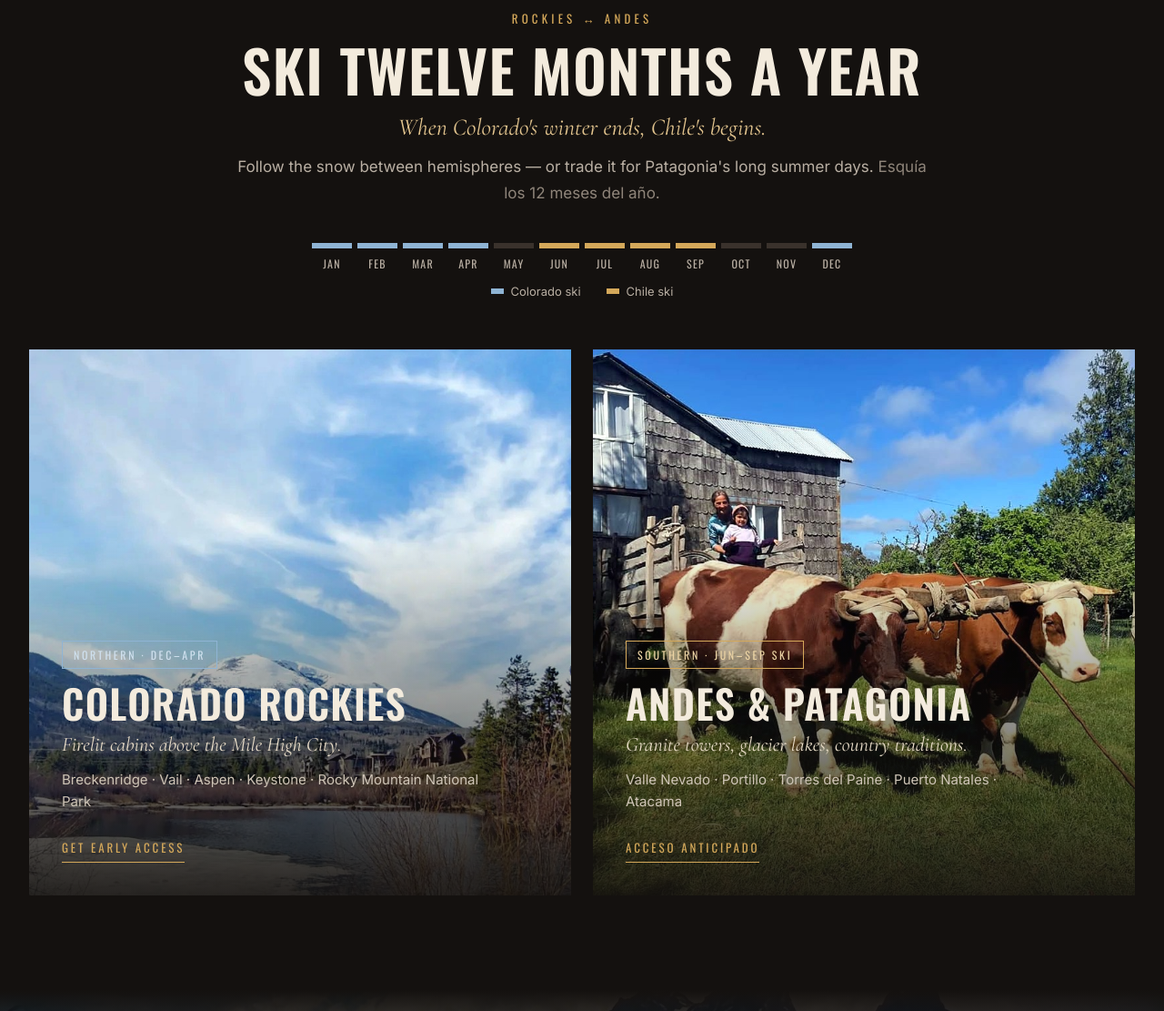
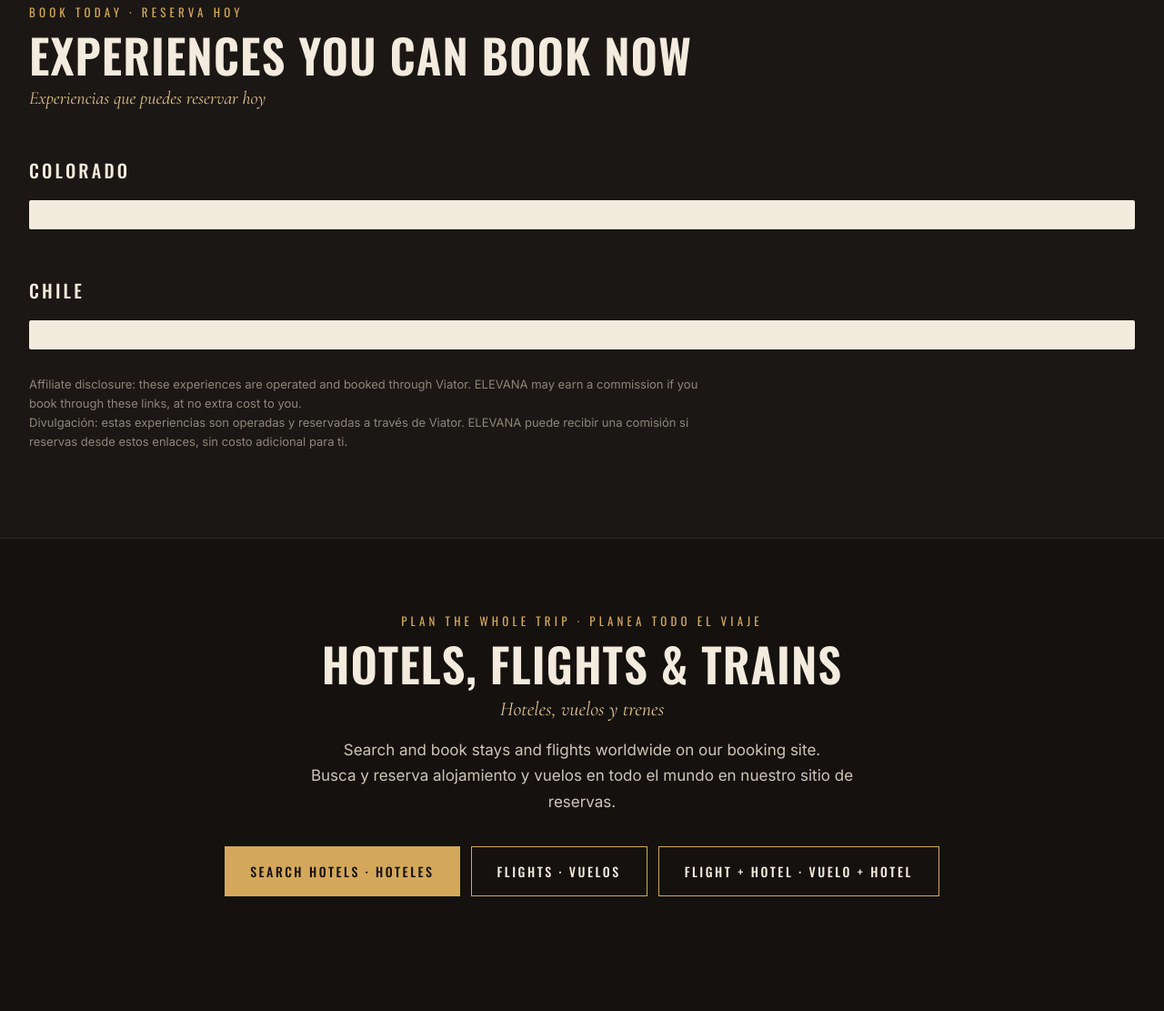
Before and after one commit to contactoamileup-deepclean/elevana-site, a plain HTML site: page index.html in a window 1280 px wide. Shown: the part 986-2097 px from the top of the page at 91% size. Drawn offline with nearby package versions, Linux system fonts and the light colour scheme; a script that the page names is missing.

Commit message:
Move bookable experiences to top, add hotels/flights booking block
Co-Authored-By: Claude Sonnet 5.5 <noreply@anthropic.com>
Claude-Session: https://claude.ai/code/session_01CUGMFS9o6pxfHD73pRb5st

```diff
--- a/index.html
+++ b/index.html
@@ -59,6 +59,43 @@ The Rockies · The Andes · Patagonia
 <a href="#festival" style="font-family: Oswald, sans-serif; font-size: 14px; font-weight: 500; letter-spacing: 0.18em; text-transform: uppercase; padding: 16px 24px; text-decoration: none; min-height: 52px; box-sizing: border-box; display: inline-flex; align-items: center; color: #14110F; background: #D4A85A">Get early access</a>
 <a href="https://docs.google.com/forms/d/e/1FAIpQLSdzdByjA9bBAYaAC9-SofNDI0DejHqvnKaNgOauD-Ayt_nh3w/viewform" target="_blank" rel="noopener" style="font-family: Oswald, sans-serif; font-size: 14px; font-weight: 500; letter-spacing: 0.18em; text-transform: uppercase; padding: 16px 24px; text-decoration: none; min-height: 52px; box-sizing: border-box; display: inline-flex; align-items: center; color: #F3EBDD; border: 1px solid rgba(243,235,221,0.6); background: rgba(20,17,15,0.45)">List your property</a>
 </div>
+</div>
+</div>
+</section>
+
+<!-- BOOKABLE EXPERIENCES (Viator affiliate widgets) -->
+<section id="book-experiences" style="background: #1B1714; border-top: 1px solid #2E2723">
+<div style="max-width: 1280px; margin: 0 auto; padding: 88px 32px 96px">
+<p style="margin: 0; font-family: Oswald, sans-serif; font-size: 13px; letter-spacing: 0.32em; text-transform: uppercase; color: #D4A85A">Book today · Reserva hoy</p>
+<h2 style="margin: 12px 0 0; font-family: Oswald, sans-serif; font-weight: 600; font-size: clamp(36px, 4vw, 54px); line-height: 1; text-transform: uppercase; letter-spacing: 0.02em">Experiences you can book now</h2>
+<p style="margin: 10px 0 0; font-family: 'Cormorant Garamond', serif; font-style: italic; font-size: 20px; color: #E2C48E">Experiencias que puedes reservar hoy</p>
+
+<h3 style="margin: 52px 0 18px; font-family: Oswald, sans-serif; font-weight: 500; font-size: 20px; letter-spacing: 0.16em; text-transform: uppercase; color: #F3EBDD">Colorado</h3>
+<div style="background: #F3EBDD; padding: 16px; border-radius: 2px">
+<div data-vi-partner-id="P00333327" data-vi-widget-ref="W-a76e74ee-d101-436a-8cf1-98cede6bb47b"></div>
+</div>
+
+<h3 style="margin: 52px 0 18px; font-family: Oswald, sans-serif; font-weight: 500; font-size: 20px; letter-spacing: 0.16em; text-transform: uppercase; color: #F3EBDD">Chile</h3>
+<div style="background: #F3EBDD; padding: 16px; border-radius: 2px">
+<div data-vi-partner-id="P00333327" data-vi-widget-ref="W-3d103519-5ad6-49f6-8ded-20d142904525"></div>
+</div>
+
+<p style="margin: 28px 0 0; font-size: 13px; line-height: 1.6; color: #8F857A; max-width: 760px">Affiliate disclosure: these experiences are operated and booked through Viator. ELEVANA may earn a commission if you book through these links, at no extra cost to you.<br>Divulgación: estas experiencias son operadas y reservadas a través de Viator. ELEVANA puede recibir una comisión si reservas desde estos enlaces, sin costo adicional para ti.</p>
+</div>
+<script async src="https://www.viator.com/orion/partner/widget.js"></script>
+</section>
+
+<!-- HOTELS, FLIGHTS & TRAINS (booking engine) -->
+<section id="book-travel" style="background: #14110F; border-top: 1px solid #2E2723">
+<div style="max-width: 1280px; margin: 0 auto; padding: 80px 32px 88px; text-align: center">
+<p style="margin: 0; font-family: Oswald, sans-serif; font-size: 13px; letter-spacing: 0.32em; text-transform: uppercase; color: #D4A85A">Plan the whole trip · Planea todo el viaje</p>
+<h2 style="margin: 12px 0 0; font-family: Oswald, sans-serif; font-weight: 600; font-size: clamp(34px, 4vw, 52px); line-height: 1; text-transform: uppercase; letter-spacing: 0.02em">Hotels, flights &amp; trains</h2>
+<p style="margin: 10px 0 0; font-family: 'Cormorant Garamond', serif; font-style: italic; font-size: 22px; color: #E2C48E">Hoteles, vuelos y trenes</p>
+<p style="margin: 18px auto 0; font-size: 17px; line-height: 1.7; color: #CFC5B7; max-width: 620px">Search and book stays and flights worldwide on our booking site.<br>Busca y reserva alojamiento y vuelos en todo el mundo en nuestro sitio de reservas.</p>
+<div style="margin-top: 34px; display: flex; flex-wrap: wrap; gap: 12px; justify-content: center">
+<a href="https://booking.elevanacorp.com/" target="_blank" rel="noopener" style="font-family: Oswald, sans-serif; font-size: 14px; font-weight: 500; letter-spacing: 0.18em; text-transform: uppercase; color: #14110F; background: #D4A85A; padding: 16px 28px; text-decoration: none; min-height: 52px; box-sizing: border-box; display: inline-flex; align-items: center">Search hotels · Hoteles</a>
+<a href="https://booking.elevanacorp.com/" target="_blank" rel="noopener" style="font-family: Oswald, sans-serif; font-size: 14px; font-weight: 500; letter-spacing: 0.18em; text-transform: uppercase; color: #F3EBDD; border: 1px solid #D4A85A; padding: 16px 28px; text-decoration: none; min-height: 52px; box-sizing: border-box; display: inline-flex; align-items: center">Flights · Vuelos</a>
+<a href="https://booking.elevanacorp.com/" target="_blank" rel="noopener" style="font-family: Oswald, sans-serif; font-size: 14px; font-weight: 500; letter-spacing: 0.18em; text-transform: uppercase; color: #F3EBDD; border: 1px solid #D4A85A; padding: 16px 28px; text-decoration: none; min-height: 52px; box-sizing: border-box; display: inline-flex; align-items: center">Flight + hotel · Vuelo + hotel</a>
 </div>
 </div>
 </section>
@@ -226,28 +263,6 @@ The Rockies · The Andes · Patagonia
 </div>
 </section>
 
-<!-- BOOKABLE EXPERIENCES (Viator affiliate widgets) -->
-<section id="book-experiences" style="background: #1B1714; border-top: 1px solid #2E2723">
-<div style="max-width: 1280px; margin: 0 auto; padding: 88px 32px 96px">
-<p style="margin: 0; font-family: Oswald, sans-serif; font-size: 13px; letter-spacing: 0.32em; text-transform: uppercase; color: #D4A85A">Book today</p>
-<h2 style="margin: 12px 0 0; font-family: Oswald, sans-serif; font-weight: 600; font-size: clamp(36px, 4vw, 54px); line-height: 1; text-transform: uppercase; letter-spacing: 0.02em">Experiences you can book now</h2>
-<p style="margin: 10px 0 0; font-family: 'Cormorant Garamond', serif; font-style: italic; font-size: 20px; color: #E2C48E">Experiencias que puedes reservar hoy</p>
-
-<h3 style="margin: 52px 0 18px; font-family: Oswald, sans-serif; font-weight: 500; font-size: 20px; letter-spacing: 0.16em; text-transform: uppercase; color: #F3EBDD">Colorado</h3>
-<div style="background: #F3EBDD; padding: 16px; border-radius: 2px">
-<div data-vi-partner-id="P00333327" data-vi-widget-ref="W-a76e74ee-d101-436a-8cf1-98cede6bb47b"></div>
-</div>
-
-<h3 style="margin: 52px 0 18px; font-family: Oswald, sans-serif; font-weight: 500; font-size: 20px; letter-spacing: 0.16em; text-transform: uppercase; color: #F3EBDD">Chile</h3>
-<div style="background: #F3EBDD; padding: 16px; border-radius: 2px">
-<div data-vi-partner-id="P00333327" data-vi-widget-ref="W-3d103519-5ad6-49f6-8ded-20d142904525"></div>
-</div>
-
-<p style="margin: 28px 0 0; font-size: 13px; line-height: 1.6; color: #8F857A; max-width: 760px">Affiliate disclosure: these experiences are operated and booked through Viator. ELEVANA may earn a commission if you book through these links, at no extra cost to you.<br>Divulgación: estas experiencias son operadas y reservadas a través de Viator. ELEVANA puede recibir una comisión si reservas desde estos enlaces, sin costo adicional para ti.</p>
-</div>
-<script async src="https://www.viator.com/orion/partner/widget.js"></script>
-</section>
-
 <!-- THREE WAYS TO BOOK -->
 <section id="stays" style="background: #1B1714; border-top: 1px solid #2E2723; border-bottom: 1px solid #2E2723">
 <div style="max-width: 1280px; margin: 0 auto; padding: 72px 32px; display: flex; flex-wrap: wrap; gap: 0">
```
